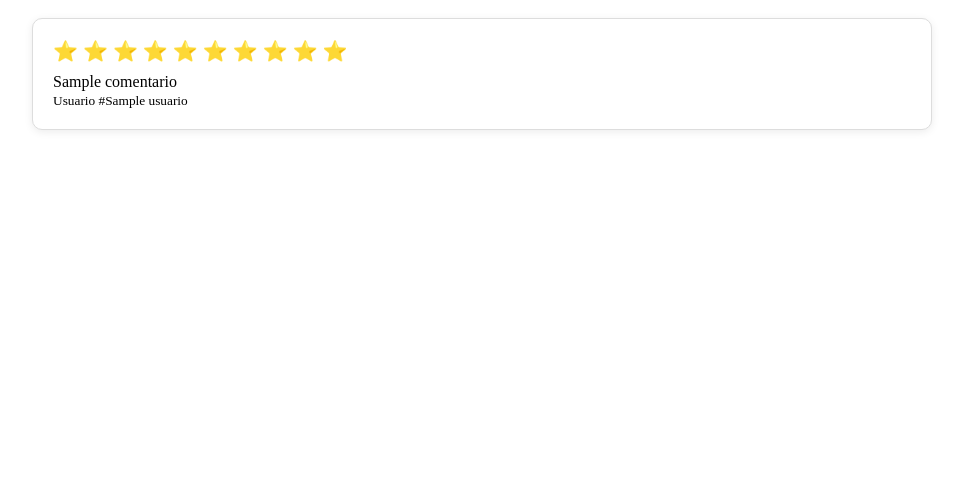
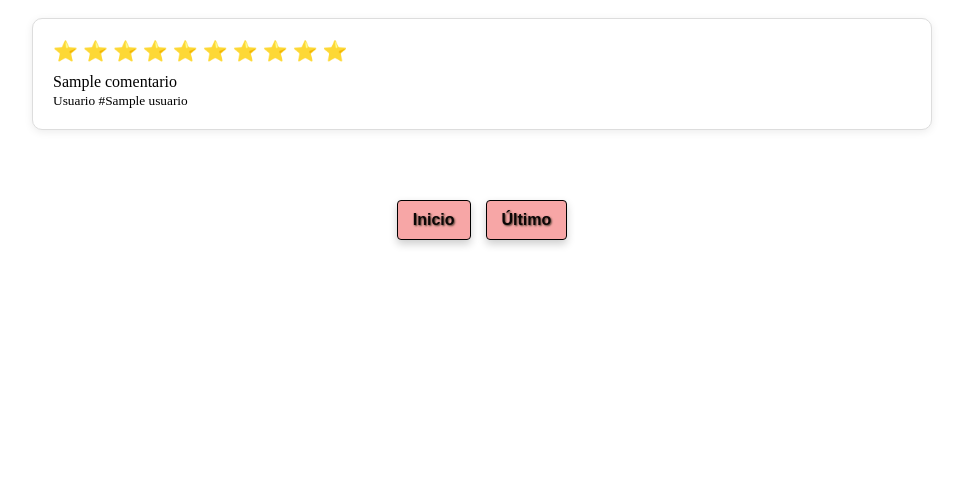
Before and after one commit to santiagoriost/Proyecto-final-integrador-IDS, a Flask app: page /resenas/ in a window 1280 px wide. Shown: the part 182-662 px from the top of the page, without its empty margins (158-1121 px from the left). Run offline with Flask 3, Linux system fonts and the light colour scheme; a database or web service that is not in the repository returns one stand-in record (values such as "Sample title"); data that the repository does not hold is empty.

Commit message:
agregue botones de paginacion para la pestaña de reseñas tanto en el html como su css y borre algunos comentarios de otros css

```diff
--- a/frontend/static/styles/login.css
+++ b/frontend/static/styles/login.css
@@ -93,7 +93,7 @@
     background-color: #3e2514;
 }
 
-/* Botones secundarios (Olvidaste contraseña / Crear cuenta) */
+/* Botones secundarios */
 .form_boton_forgot_password, .form_boton_register {
     width: 100%;
     margin-top: 10px;
--- a/frontend/static/styles/perfil.css
+++ b/frontend/static/styles/perfil.css
@@ -37,7 +37,7 @@ body {
     margin-bottom: 20px;
 }
 
-/* Estilo para las etiquetas (<label>) */
+/* Estilo para las etiquetas */
 .datos-perfil label {
     display: block;
     font-size: 14px;
--- a/frontend/static/styles/register.css
+++ b/frontend/static/styles/register.css
@@ -71,7 +71,7 @@
 }
 
 .form_actions button {
-        width: 100%;
+    width: 100%;
     padding: 12px;
     background-color: #5c3a21;
     color: white;
--- a/frontend/static/styles/resenas.css
+++ b/frontend/static/styles/resenas.css
@@ -91,3 +91,29 @@
     background: #f8f8f8;
     border-radius: 10px;
 }
+
+.contenedor_paginacion_productos {
+    display: flex;
+    justify-content: center;
+    align-items: center;
+    gap: 15px;
+    margin: 40px auto 20px;
+    width: 100%;
+
+}
+
+.contenedor_paginacion_productos .btn_pag {
+    background-color: #f59292d0;
+    padding: 10px 15px;
+    border:hsl(from solid #000000 / 0.5);
+    box-shadow: 0 4px 8px rgba(0, 0, 0, 0.2);
+    font-family: sans-serif;
+    color: #0c0606;
+    text-shadow: 1px 1px 2px #4b3a2d;
+    transition: all 0.3s ease;
+    padding: 10px 15px;
+    border-radius: 4px;
+    text-decoration: none;
+    font-weight: bold;
+    border: 1px solid #000000;
+}
--- a/frontend/templates/resenas.html
+++ b/frontend/templates/resenas.html
@@ -91,4 +91,24 @@ Reseñas
 
 </div>
 
+{% if links %}
+<div class="contenedor_paginacion_productos">
+    {% if links._first %}
+        <a href="{{ url_for('resenas.pagina_resenas')}}?_limit=10&_offset=0" class="btn_pag">Inicio</a>
+    {% endif %}
+
+    {% if links._prev %}
+        <a href="{{url_for('resenas.pagina_resenas')}}?{{links._prev.href.split('?')[1]}}" class="btn_pag">Anterior</a>
+    {% endif %}
+
+    {% if links._next %}
+        <a href="{{url_for('resenas.pagina_resenas')}}?{{links._next.href.split('?')[1]}}" class="btn_pag">Siguiente</a>
+    {% endif %}
+
+    {% if links._last %}
+        <a href="{{url_for('resenas.pagina_resenas')}}?{{links._last.href.split('?')[1]}}" class="btn_pag">Último</a>
+    {% endif %}
+</div>
+{% endif %}
+
 {% endblock %}
```
